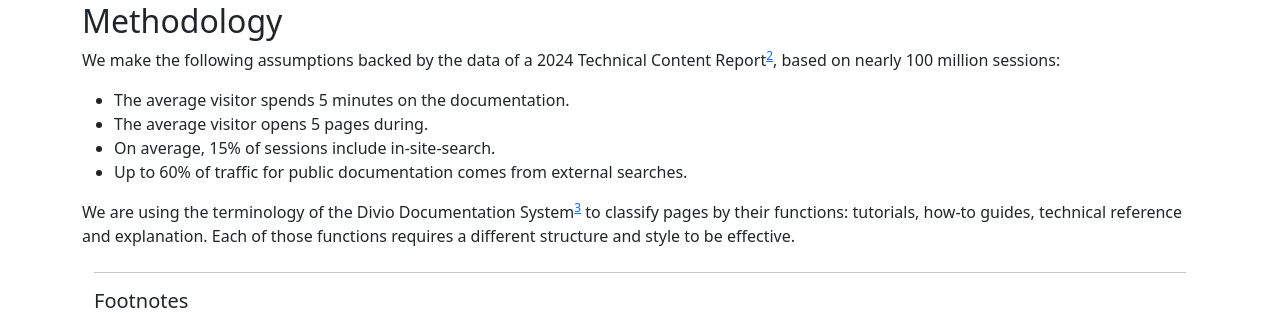
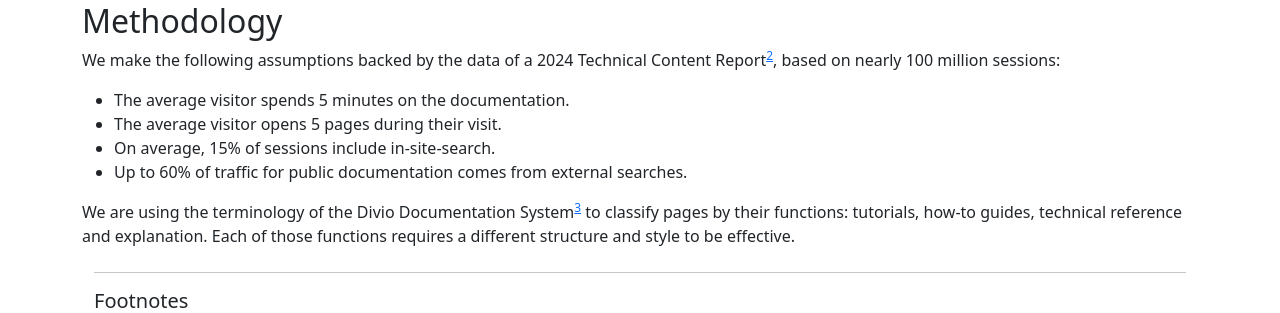
Before and after one commit to getdocsy/docsy, a Django app: template backend/src/app/templates/analysis/result.html in a window 1280 px wide. Shown: the part 790-1103 px from the top of the page. Run offline with Django 5.2, Linux system fonts and the light colour scheme; the template is opened without the code that fills it, so the values that code supplies are empty.

Commit message:
sentence

```diff
--- a/backend/src/app/templates/analysis/result.html
+++ b/backend/src/app/templates/analysis/result.html
@@ -192,7 +192,7 @@
 
     <ul>
         <li>The average visitor spends 5 minutes on the documentation.</li>
-        <li>The average visitor opens 5 pages during.</li>
+        <li>The average visitor opens 5 pages during their visit.</li>
         <li>On average, 15% of sessions include in-site-search.</li>
         <li>Up to 60% of traffic for public documentation comes from external searches.</li>
     </ul>
```
